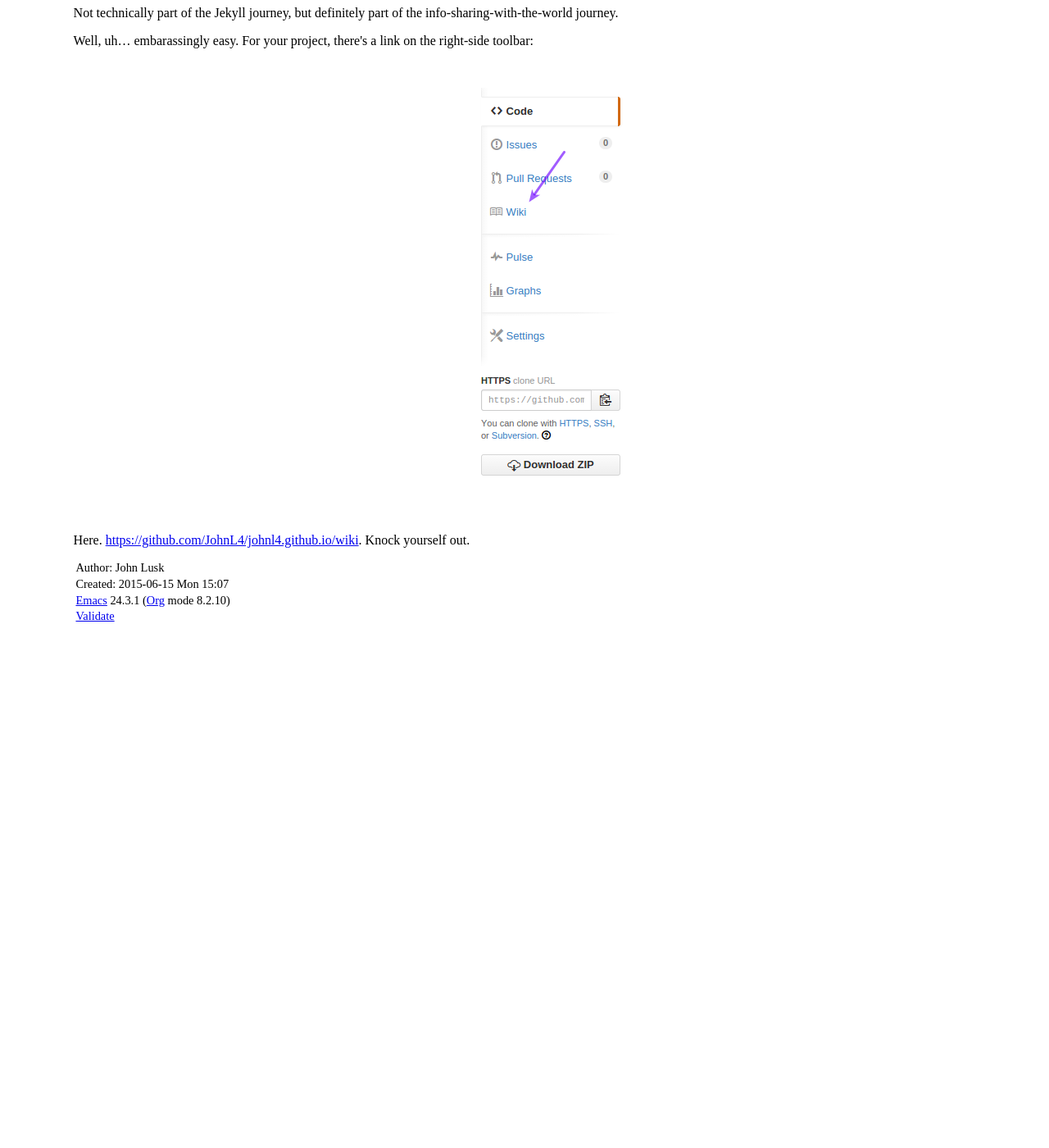
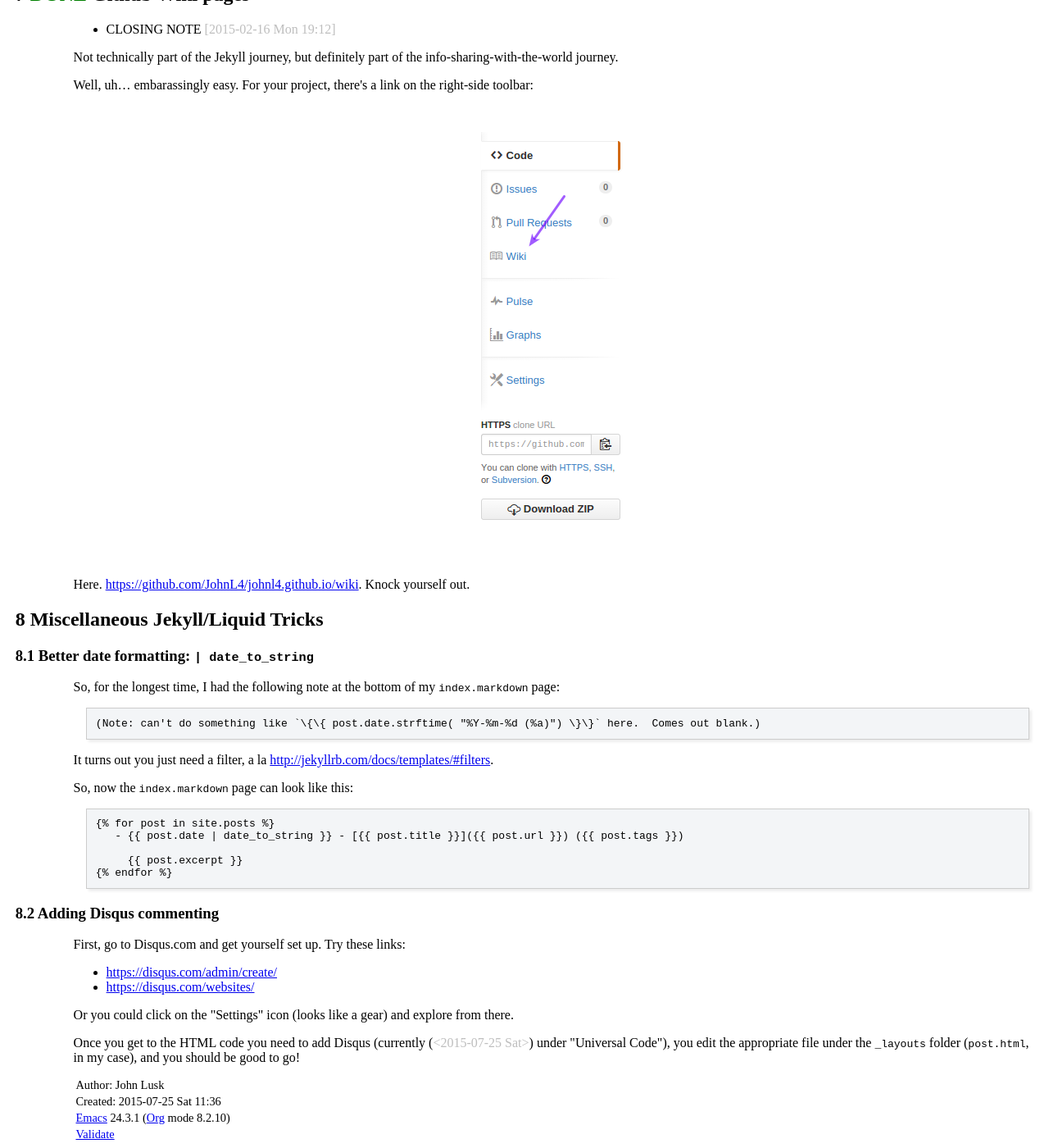
Before and after one commit to JohnL4/johnl4.github.io, a Jekyll site: the page jekyll.html, which Jekyll copies as it is, in a window 1280 px wide and 1400 px high, scrolled down 3116 px. Shown: the whole window at 82% size. Built offline with Jekyll 4.4.1, drawn with Linux system fonts in a browser that asks for light colours; before the commit the page ends 3884 px from its top, so only the background shows below that; some of the changed text lies outside the part shown.

Commit message:
(1) Added Disqus commenting to blog posts. (2) Better date formatting in list of blog posts. (3) Added highlighter (pygments) to _config.yml, but it's not doing anything     yet.

```diff
--- a/_config.yml
+++ b/_config.yml
@@ -11,3 +11,5 @@ defaults:
       type: "posts"
     values:
       layout: "post"
+
+highlighter: pygments
--- a/index.markdown
+++ b/index.markdown
@@ -19,9 +19,7 @@ Ma Blog
 Here.  Knock yourself out.  Not much to it, so far:
 
 {% for post in site.posts %}
-   - {{ post.date }} - [{{ post.title }}]({{ post.url }}) ({{ post.tags }})
+   - {{ post.date | date_to_string }} - [{{ post.title }}]({{ post.url }}) ({{ post.tags }})
 
      {{ post.excerpt }}
 {% endfor %}
-
-(Note: can't do something like `\{\{ post.date.strftime( "%Y-%m-%d (%a)") \}\}` here.  Comes out blank.)
--- a/jekyll.html
+++ b/jekyll.html
@@ -4,7 +4,7 @@
 <html xmlns="http://www.w3.org/1999/xhtml" lang="en" xml:lang="en">
 <head>
 <title>General Jekyll Notes, Journey of a Noob</title>
-<!-- 2015-06-15 Mon 15:07 -->
+<!-- 2015-07-25 Sat 11:36 -->
 <meta  http-equiv="Content-Type" content="text/html;charset=utf-8" />
 <meta  name="generator" content="Org-mode" />
 <meta  name="author" content="John Lusk" />
@@ -260,6 +260,12 @@ for the JavaScript code in this tag.
 </ul>
 </li>
 <li><a href="#sec-7">7. <span class="done DONE">DONE</span> Github Wiki pages</a></li>
+<li><a href="#sec-8">8. Miscellaneous Jekyll/Liquid Tricks</a>
+<ul>
+<li><a href="#sec-8-1">8.1. Better date formatting: <code>| date_to_string</code></a></li>
+<li><a href="#sec-8-2">8.2. Adding Disqus commenting</a></li>
+</ul>
+</li>
 </ul>
 </div>
 </div>
@@ -551,10 +557,70 @@ Here.  <a href="https://github.com/JohnL4/johnl4.github.io/wiki">https://github.
 </p>
 </div>
 </div>
+
+
+<div id="outline-container-sec-8" class="outline-2">
+<h2 id="sec-8"><span class="section-number-2">8</span> Miscellaneous Jekyll/Liquid Tricks</h2>
+<div class="outline-text-2" id="text-8">
+</div><div id="outline-container-sec-8-1" class="outline-3">
+<h3 id="sec-8-1"><span class="section-number-3">8.1</span> Better date formatting: <code>| date_to_string</code></h3>
+<div class="outline-text-3" id="text-8-1">
+<p>
+So, for the longest time, I had the following note at the bottom of my <code>index.markdown</code> page:
+</p>
+
+<pre class="example">
+(Note: can't do something like `\{\{ post.date.strftime( "%Y-%m-%d (%a)") \}\}` here.  Comes out blank.)
+</pre>
+
+<p>
+It turns out you just need a filter, a la <a href="http://jekyllrb.com/docs/templates/#filters">http://jekyllrb.com/docs/templates/#filters</a>.
+</p>
+
+<p>
+So, now the <code>index.markdown</code> page can look like this:
+</p>
+
+<pre class="example">
+{% for post in site.posts %}
+   - {{ post.date | date_to_string }} - [{{ post.title }}]({{ post.url }}) ({{ post.tags }})
+
+     {{ post.excerpt }}
+{% endfor %}
+</pre>
+</div>
+</div>
+
+<div id="outline-container-sec-8-2" class="outline-3">
+<h3 id="sec-8-2"><span class="section-number-3">8.2</span> Adding Disqus commenting</h3>
+<div class="outline-text-3" id="text-8-2">
+<p>
+First, go to Disqus.com and get yourself set up.  Try these links:
+</p>
+
+<ul class="org-ul">
+<li><a href="https://disqus.com/admin/create/">https://disqus.com/admin/create/</a>
+</li>
+<li><a href="https://disqus.com/websites/">https://disqus.com/websites/</a>
+</li>
+</ul>
+
+<p>
+Or you could click on the "Settings" icon (looks like a gear) and explore from there.
+</p>
+
+<p>
+Once you get to the HTML code you need to add Disqus (currently (<span class="timestamp-wrapper"><span class="timestamp">&lt;2015-07-25 Sat&gt;</span></span>) under
+"Universal Code"), you edit the appropriate file under the <code>_layouts</code> folder (<code>post.html</code>, in my
+case), and you should be good to go!
+</p>
+</div>
+</div>
+</div>
 </div>
 <div id="postamble" class="status">
 <p class="author">Author: John Lusk</p>
-<p class="date">Created: 2015-06-15 Mon 15:07</p>
+<p class="date">Created: 2015-07-25 Sat 11:36</p>
 <p class="creator"><a href="http://www.gnu.org/software/emacs/">Emacs</a> 24.3.1 (<a href="http://orgmode.org">Org</a> mode 8.2.10)</p>
 <p class="validation"><a href="http://validator.w3.org/check?uri=referer">Validate</a></p>
 </div>
```
Also changed, not shown: _layouts/post.html (+17 -0 lines), jekyll.org (+36 -0 lines).
